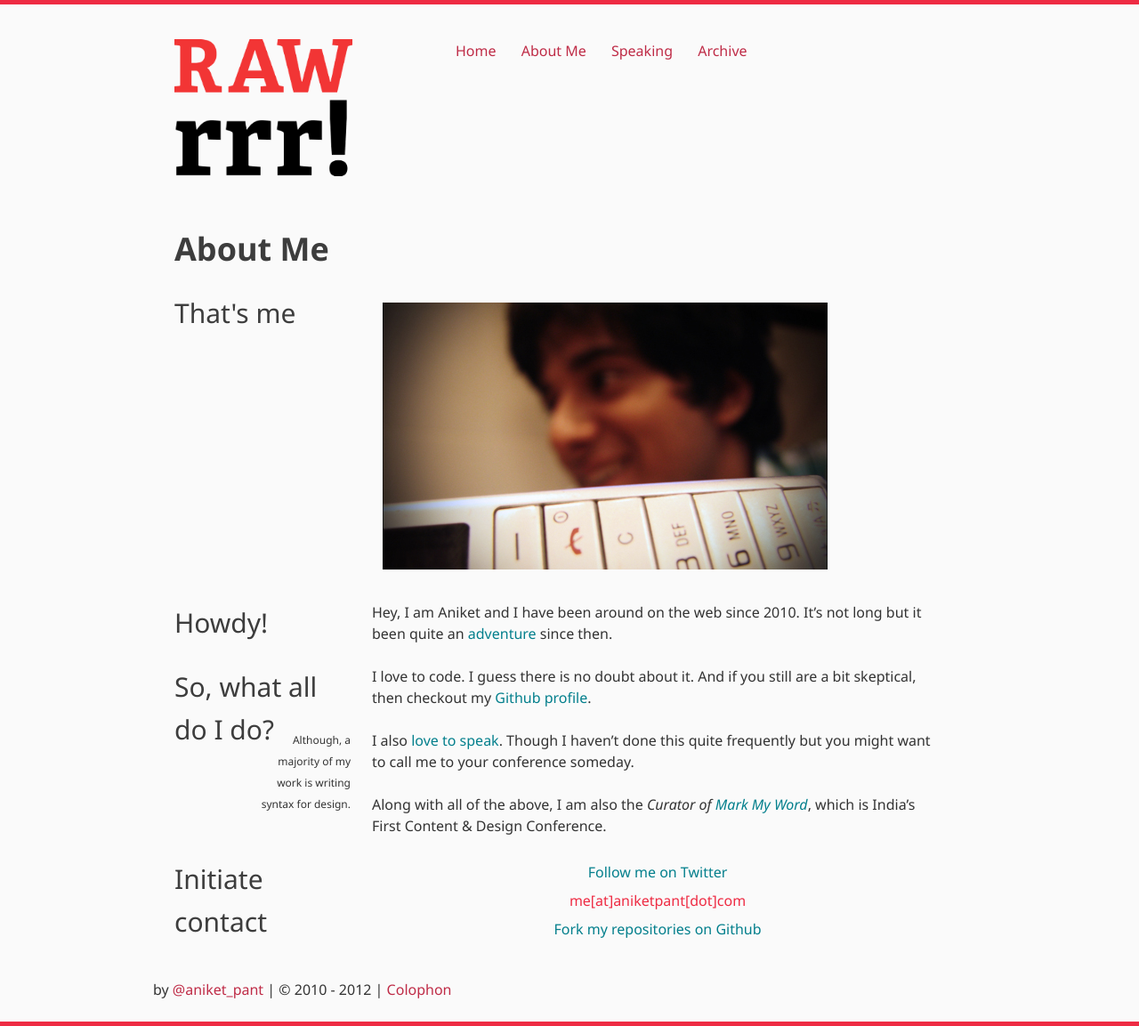
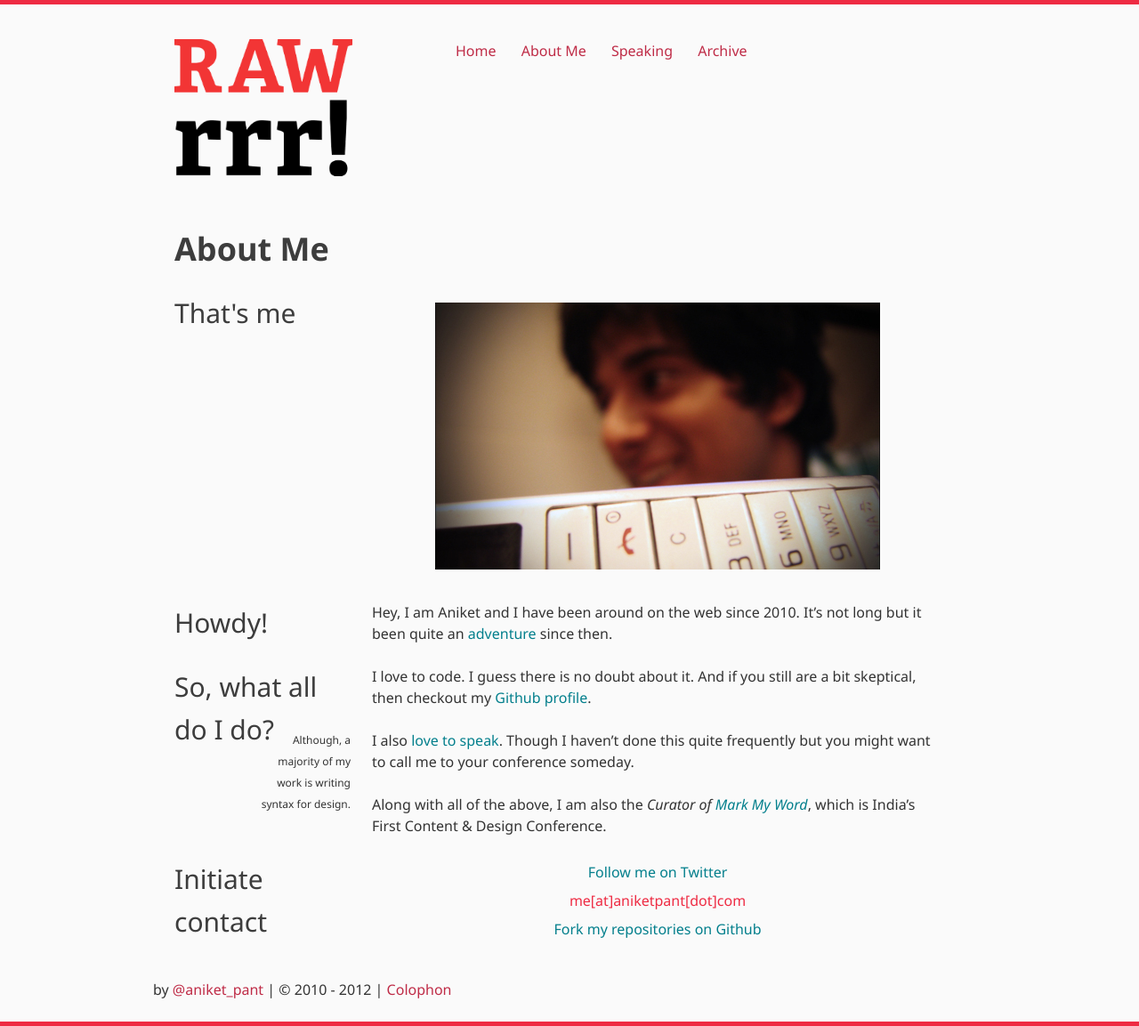
Before and after one commit to aniketpant/aniketpant.github.com, a Jekyll site: the page built from about-me/index.md, in a window 1280 px wide. Shown: the whole page at 89% size. Built offline with Jekyll 4.4.1, drawn with Linux system fonts in a browser that asks for light colours; comment, search, counter and statistics services are not loaded.

Commit message:
UPDATED: image centered
Signed-off-by: Aniket Pant <me@aniketpant.com>

```diff
--- a/about-me/index.md
+++ b/about-me/index.md
@@ -11,8 +11,8 @@ slug: about-me
 </div>
 
 <div class="g three-quarters portable-one-whole">
-	<div class="media islet">
-		<img class="media__img" src="/assets/images/thats-me.jpg" />
+	<div class="islet">
+		<img class="img--center img--small" src="/assets/images/thats-me.jpg" />
 	</div>
 </div>
 
```
